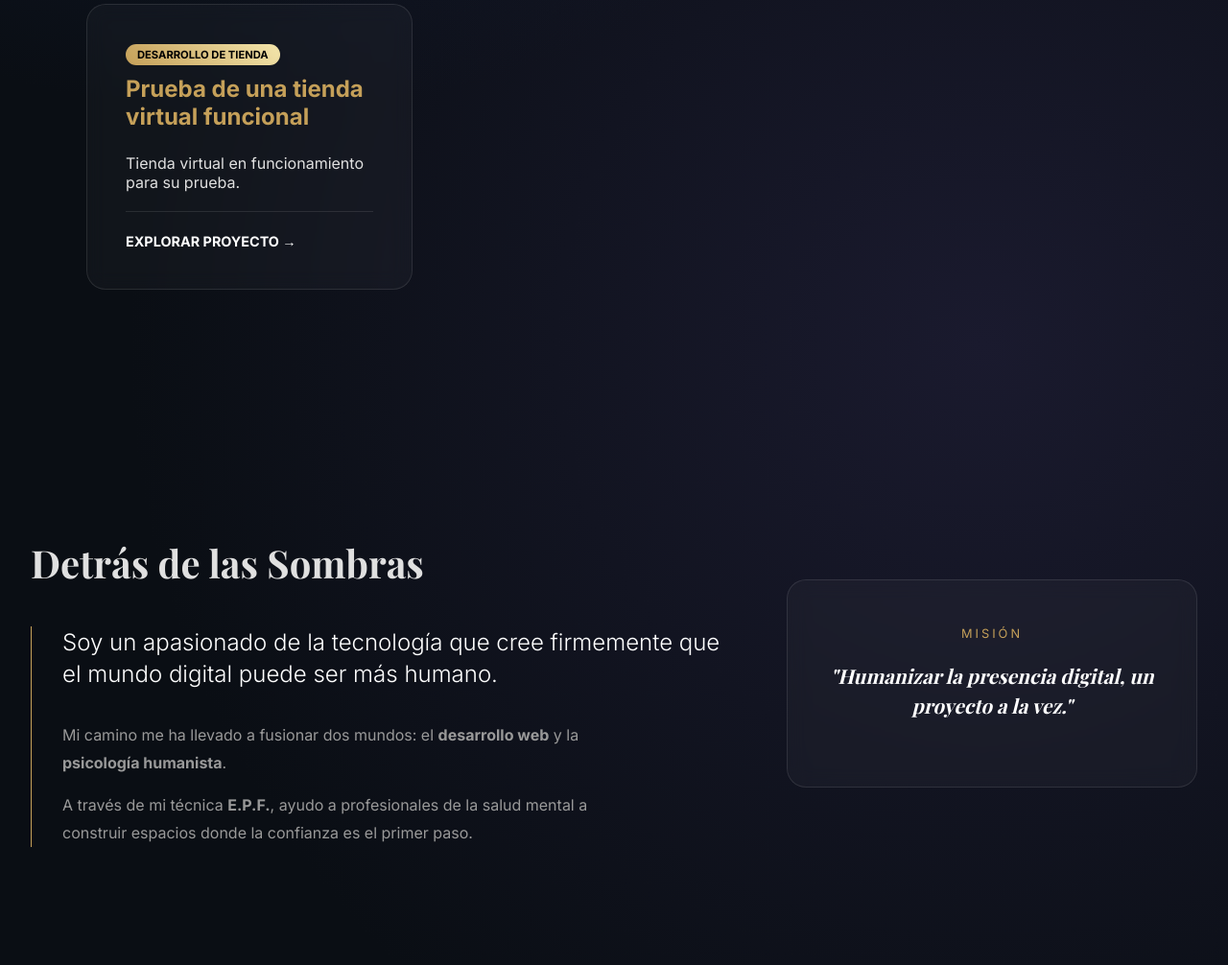
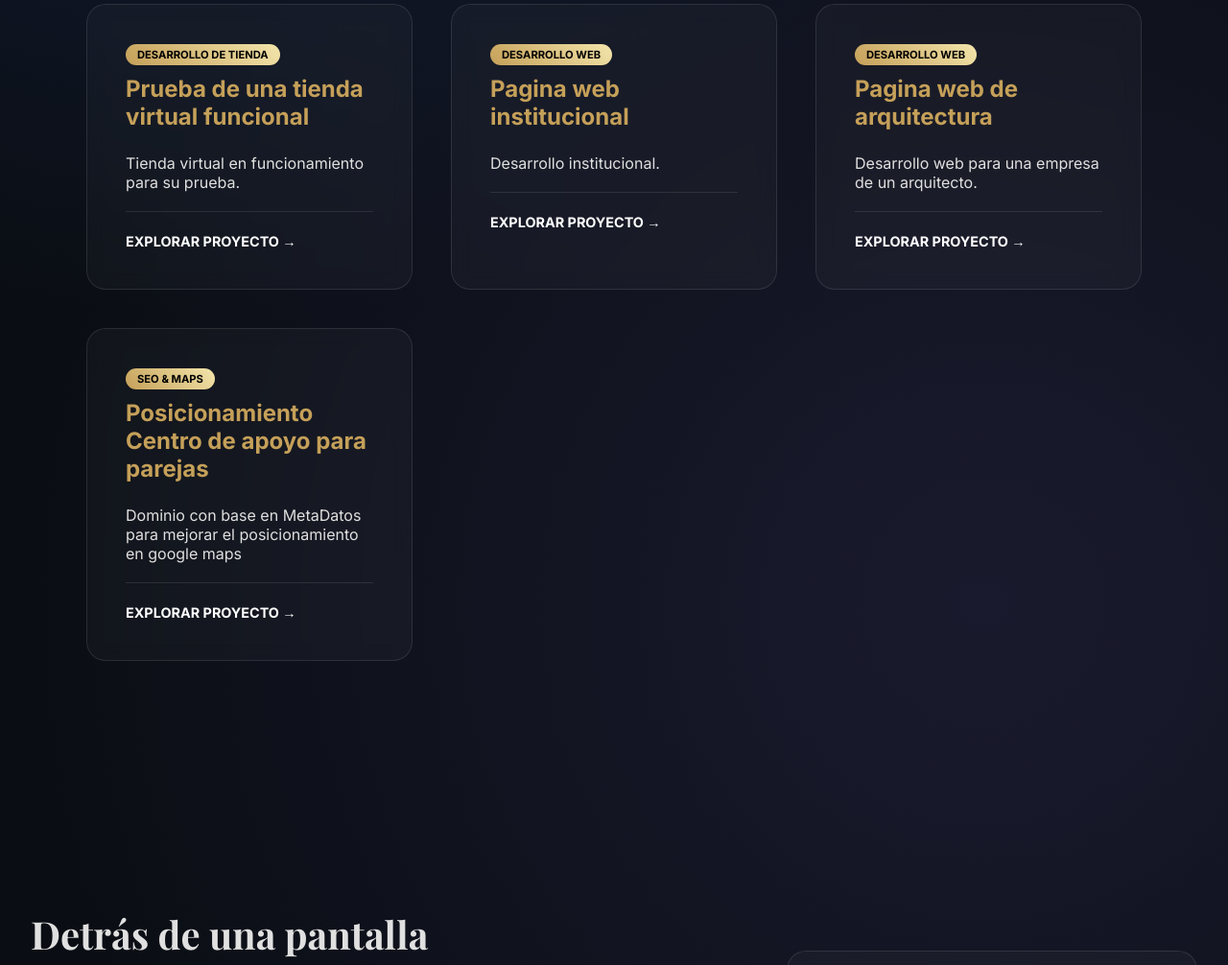
Before and after one commit to SantiagoPsicoDev/portafolio, a plain HTML site: page index.html in a window 1280 px wide. Shown: the part 1618-2624 px from the top of the page at 96% size. Drawn offline with nearby package versions, Linux system fonts and the light colour scheme; a web font is replaced by a local one.

Commit message:
Add files via upload

```diff
--- a/index.html
+++ b/index.html
@@ -319,7 +319,7 @@
         <section id="filosofia">
             <h2>Desarrollo Web / Grafico</h2>
             <div class="card-premium" style="text-align: center; max-width: 800px; margin: auto;">
-                <p style="font-size: 1.2rem; line-height: 2;">Constuyo sitios webs para todo tipo de profesiones, empredimientos y tiendas virtuales en codigo <strong>HTML, CSS y JS</strong></p>
+                <p style="font-size: 1.2rem; line-height: 2;">Constuyo sitios webs para todo tipo de profesiones, empredimientos y tiendas virtuales en codigo <strong>HTML, CSS y JS.</strong></p>
             </div>
         </section>
 
@@ -360,21 +360,45 @@
                     <a href="https://santiagopsicodev.github.io/prueba_tienda/" style="color: white; text-decoration: none; font-size: 0.9rem; font-weight: bold;">EXPLORAR PROYECTO →</a>
                 </div>
 
+                <div class="card-premium">
+                    <span class="epf-badge">DESARROLLO WEB</span>
+                    <h3>Pagina web institucional</h3>
+                    <p>Desarrollo institucional.</p>
+                    <hr style="border: 0; border-top: 1px solid var(--glass-border); margin: 20px 0;">
+                    <a href="https://sites.google.com/view/jose-ignacio-lopez/inicio" style="color: white; text-decoration: none; font-size: 0.9rem; font-weight: bold;">EXPLORAR PROYECTO →</a>
+                </div>
+
+                <div class="card-premium">
+                    <span class="epf-badge">DESARROLLO WEB</span>
+                    <h3>Pagina web de arquitectura</h3>
+                    <p>Desarrollo web para una empresa de un arquitecto.</p>
+                    <hr style="border: 0; border-top: 1px solid var(--glass-border); margin: 20px 0;">
+                    <a href="https://sites.google.com/view/qualitypluss/inicio?authuser=0" style="color: white; text-decoration: none; font-size: 0.9rem; font-weight: bold;">EXPLORAR PROYECTO →</a>
+                </div>
+
+                <div class="card-premium">
+                    <span class="epf-badge">SEO & MAPS</span>
+                    <h3>Posicionamiento Centro de apoyo para parejas</h3>
+                    <p>Dominio con base en MetaDatos para mejorar el posicionamiento en google maps</p>
+                    <hr style="border: 0; border-top: 1px solid var(--glass-border); margin: 20px 0;">
+                    <a href="https://maps.app.goo.gl/XGTrGRBWmzh5emAw8" style="color: white; text-decoration: none; font-size: 0.9rem; font-weight: bold;">EXPLORAR PROYECTO →</a>
+                </div>
+
             </div>
         </section>
     </div>
 <section id="sobre-mi" class="sobre-mi-premium">
     <div class="contenido-texto scroll-item">
-        <h2 class="titulo-seccion">Detrás de las Sombras</h2>
+        <h2 class="titulo-seccion">Detrás de una pantalla</h2>
         <div class="bio-container">
             <p class="p-destacado">
                 Soy un apasionado de la tecnología que cree firmemente que el mundo digital puede ser más humano.
             </p>
             <p class="p-secundario">
-                Mi camino me ha llevado a fusionar dos mundos: el <strong>desarrollo web</strong> y la <strong>psicología humanista</strong>.
+                Mi camino me ha llevado a fusionar dos mundos: el <strong>desarrollo web</strong> y la <strong>psicología</strong>.
             </p>
             <p class="p-secundario">
-                A través de mi técnica <strong>E.P.F.</strong>, ayudo a profesionales de la salud mental a construir espacios donde la confianza es el primer paso.
+                Haciendo mis conocimientos una gran parte autodidactas, perfeccionando asi diá a diá estos mismos.
             </p>
         </div>
     </div>
```
